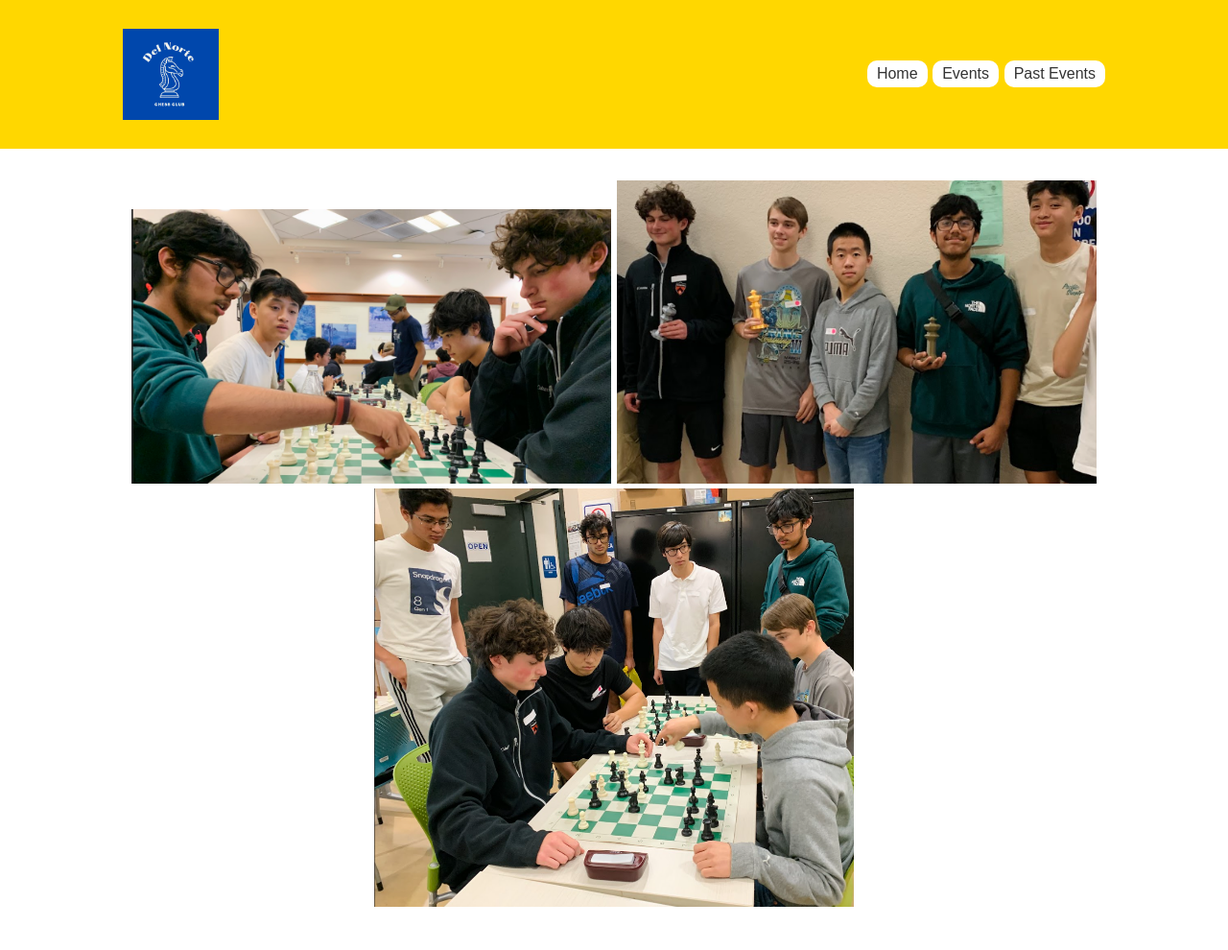
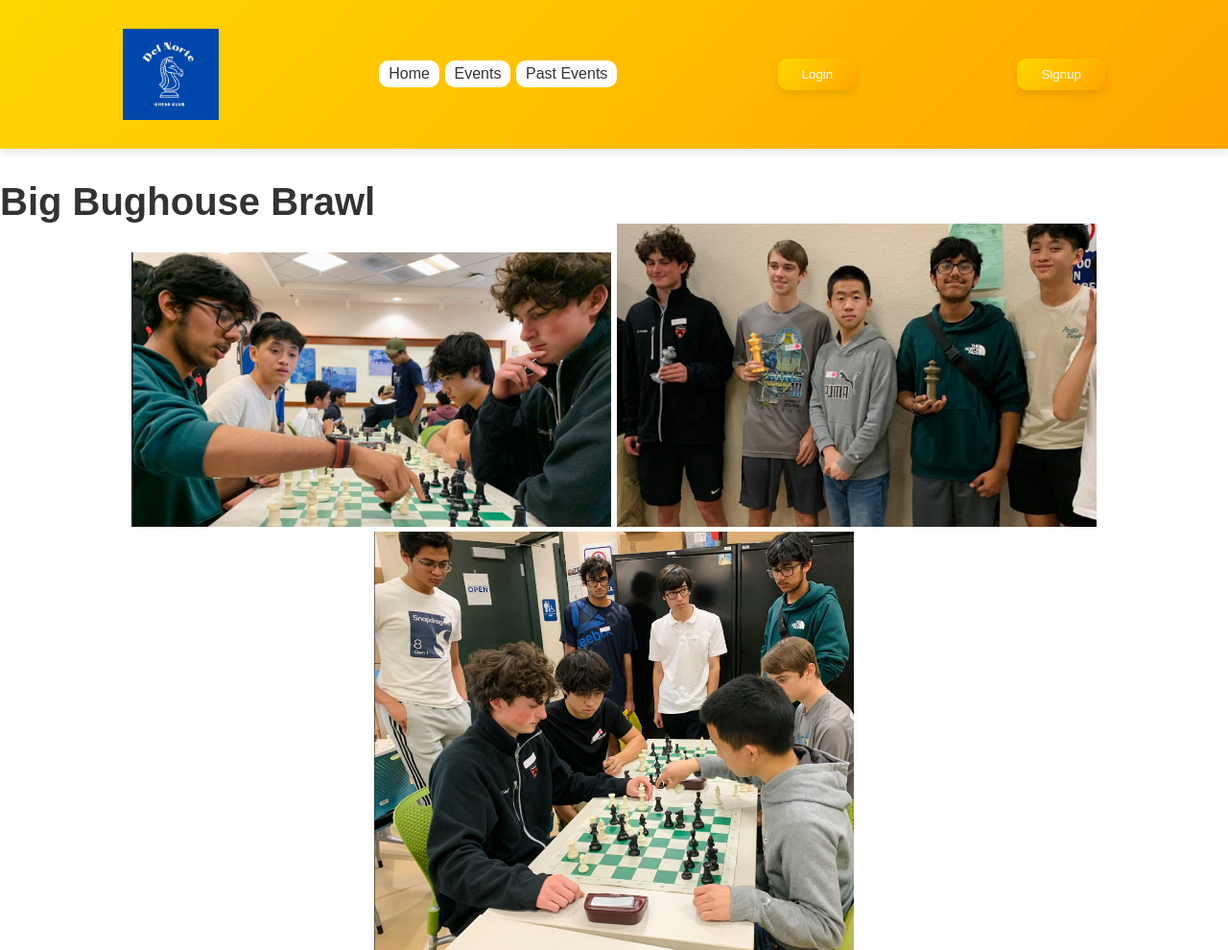
Before and after one commit to dnhschess/dnhs-chess, a Jekyll site: the page built from Past_Events.md, in a window 1280 px wide. Shown: the whole page at 96% size. Built offline with Jekyll 4.4.1, drawn with Linux system fonts in a browser that asks for light colours; before the commit the page ends 945 px from its top, so only the background shows below that.

Commit message:
Make past events page look better

```diff
--- a/Past_Events.md
+++ b/Past_Events.md
@@ -3,6 +3,7 @@ layout: none
 search_exclude: true
 permalink: /pastevents
 ---
+{%- include chess_head.html -%}
 
 <html>
 <head>
@@ -11,8 +12,8 @@ permalink: /pastevents
     <meta name="description" content="">
     <meta name="viewport" content="width=device-width, initial-scale=1">
     <title>Your Title Here</title>
-
-    <style>
+</head>
+   <style>
         /* Resetting all margins and paddings to zero */
         * {
             margin: 0;
@@ -83,23 +84,9 @@ permalink: /pastevents
             background-color: #E0E0E0; /* Light gray background on hover */
         }
     </style>
-</head>
 <body>
-    <header class="nav_header">
-        <a href="{{ site.baseurl }}/">
-            <img class="logo" src="{{ site.baseurl }}/images/chess_club_logo.png" alt="logo" width="100">
-        </a>
-        <nav>
-            <ul class="nav_links">
-                <li class="nav_list"><a class="nav_a" href="{{ site.baseurl }}/">Home</a></li>
-                <li class="nav_list"><a class="nav_a" href="{{ site.baseurl }}/events">Events</a></li>
-                <li class="nav_list"><a class="nav_a" href="{{ site.baseurl }}/pastevents">Past Events</a></li>
-            </ul>
-        </nav>
-    </header>
-
     <!-- Your content here -->
-
+    <h1>Big Bughouse Brawl</h1>
     <p>
         <img src="{{ site.baseurl }}/images/bughousebrawl1.png" width="500px" />
         <img src="{{ site.baseurl }}/images/bughousebrawl2.png" width="500px" />
```
